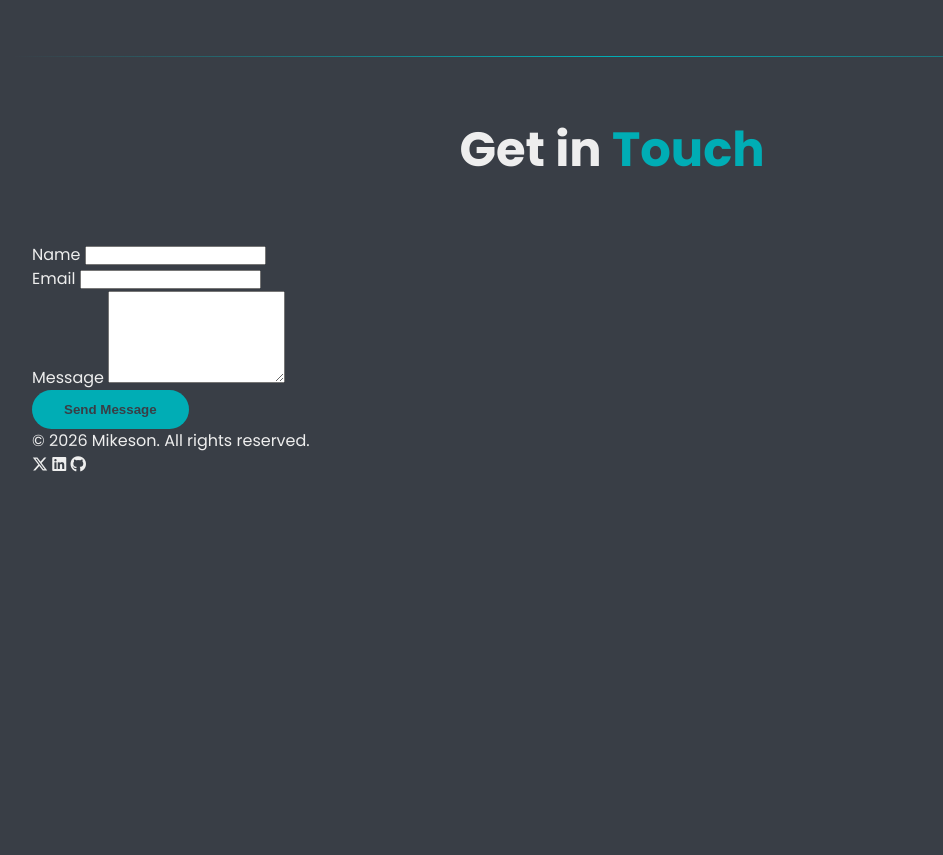
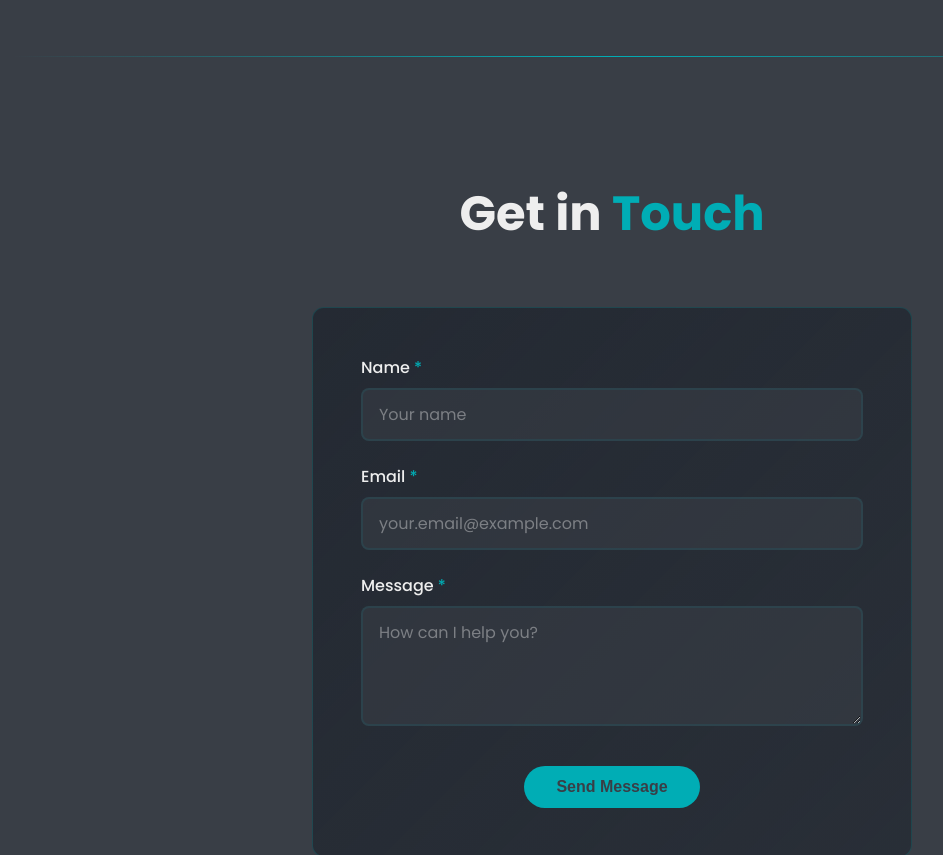
Before and after one commit to MikesonO/mikesono.github.io, a website built with Vite: page index.html in a window 1280 px wide. Shown: the part 3440-4295 px from the top of the page, without its empty margins (28-971 px from the left). Before the commit the page ends 3917 px from the top, so only its background shows below. Built offline with nearby package versions, Linux system fonts and the light colour scheme.

Commit message:
Refactor contact form structure and add styles

```diff
--- a/index.html
+++ b/index.html
@@ -17,9 +17,9 @@
     <link rel="canonical" href="https://mikeson.me/" />
 
     <!-- ===== Favicon ===== -->
+    <link rel="icon" type="image/svg+xml" href="/favicon-light.svg" />
     <link rel="icon" type="image/svg+xml" href="/favicon-dark.svg" media="(prefers-color-scheme: light)" />
     <link rel="icon" type="image/svg+xml" href="/favicon-light.svg" media="(prefers-color-scheme: dark)" />
-    <link rel="icon" type="image/svg+xml" href="/favicon-light.svg" />
     <link rel="apple-touch-icon" href="/favicon-light.svg" />
 
     <!-- ===== Open Graph ===== -->
@@ -267,23 +267,43 @@
     <div class="container">
       <h2 class="section-title">Get in <span class="highlight">Touch</span></h2>
 
-        <form class="contact-form" id="contactForm" action="#" method="POST">
+      <form class="contact-form" id="contactForm">
         <div class="form-group">
-            <label for="name">Name</label>
-            <input type="text" id="name" name="name" required>
+          <label for="name" class="required">Name</label>
+          <input
+            type="text"
+            id="name"
+            name="name"
+            placeholder="Your name"
+            required
+          >
         </div>
 
         <div class="form-group">
-            <label for="email">Email</label>
-            <input type="email" id="email" name="email" required>
+          <label for="email" class="required">Email</label>
+          <input
+            type="email"
+            id="email"
+            name="email"
+            placeholder="your.email@example.com"
+            required
+          >
         </div>
 
         <div class="form-group">
-            <label for="message">Message</label>
-            <textarea id="message" name="message" rows="6" required></textarea>
+          <label for="message" class="required">Message</label>
+          <textarea
+            id="message"
+            name="message"
+            placeholder="How can I help you?"
+            required
+          ></textarea>
         </div>
 
-          <button type="submit" class="btn btn--primary">Send Message</button>
+        <button type="submit" class="btn btn--primary form-submit">
+          Send Message
+        </button>
+
       </form>
     </div>
   </section>
--- a/src/styles/_contact.scss
+++ b/src/styles/_contact.scss
@@ -0,0 +1,93 @@
+.contact {
+  padding: $spacing-xl 0;
+
+  .contact-form {
+    max-width: 600px;
+    margin: 0 auto;
+    display: flex;
+    flex-direction: column;
+    gap: $spacing-md;
+    padding: $spacing-lg;
+    background: linear-gradient(
+      135deg,
+      rgba($color-bg-dark-alt, 0.9),
+      rgba($color-bg-dark-alt, 0.7)
+    );
+    border-radius: 12px;
+    border: 1px solid rgba($color-primary, 0.2);
+    transition: border-color $transition-base;
+
+    &:focus-within {
+      border-color: rgba($color-primary, 0.5);
+    }
+  }
+
+  .form-group {
+    display: flex;
+    flex-direction: column;
+    gap: 8px;
+
+    label {
+      font-size: $font-size-base;
+      font-weight: $font-weight-medium;
+      color: $color-text-dark;
+      cursor: pointer;
+
+      // Add required asterisk styling
+      &.required::after {
+        content: ' *';
+        color: $color-primary;
+      }
+    }
+
+    input,
+    textarea {
+      width: 100%;
+      padding: 12px 16px;
+      font-family: $font-primary;
+      font-size: $font-size-base;
+      color: $color-text-dark;
+
+      background-color: rgba($color-bg-dark, 0.6);
+      border: 2px solid rgba($color-primary, 0.1);
+      border-radius: 8px;
+
+      transition: all $transition-base;
+
+      // Placeholder
+      &::placeholder {
+        color: rgba($color-text-dark, 0.4);
+      }
+
+      // Focus state
+      &:focus {
+        outline: none;
+        border-color: $color-primary;
+        background-color: rgba($color-bg-dark, 0.8);
+        box-shadow: 0 0 0 3px rgba($color-primary, 0.1);
+      }
+
+      // Hover state (if not focused)
+      &:hover:not(:focus) {
+        border-color: rgba($color-primary, 0.3);
+      }
+    }
+
+    textarea {
+      resize: vertical;  // Only allow vertical resize
+      min-height: 120px;
+      font-family: $font-primary;
+    }
+  }
+
+  // Submit button
+  .form-submit {
+    margin: $spacing-sm auto 0;
+    font-size: $font-size-base;
+
+    &:disabled {
+      opacity: 0.5;
+      cursor: not-allowed;
+    }
+  }
+}
```
Lines whose indentation alone changed are shown as unchanged.
